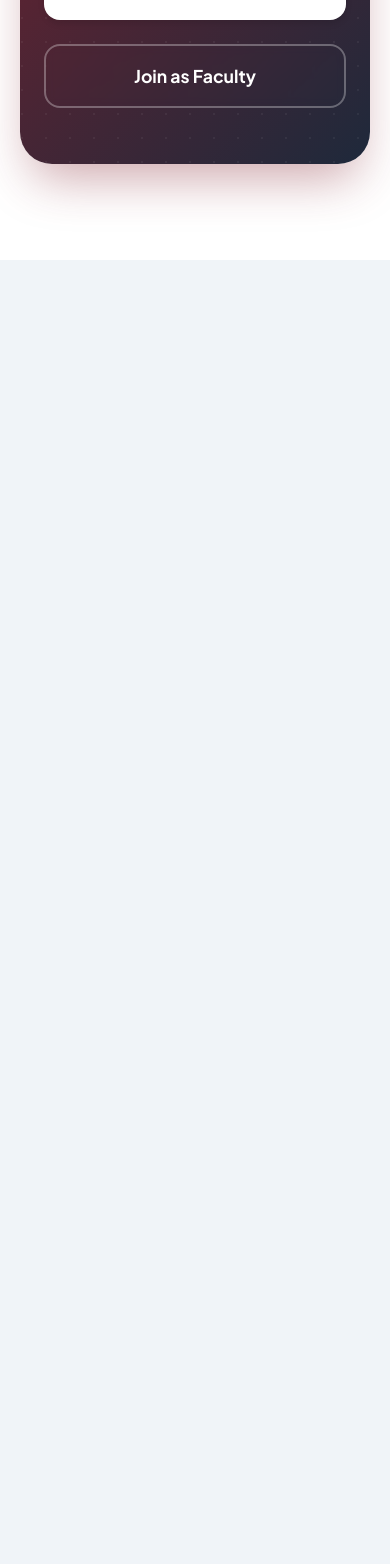
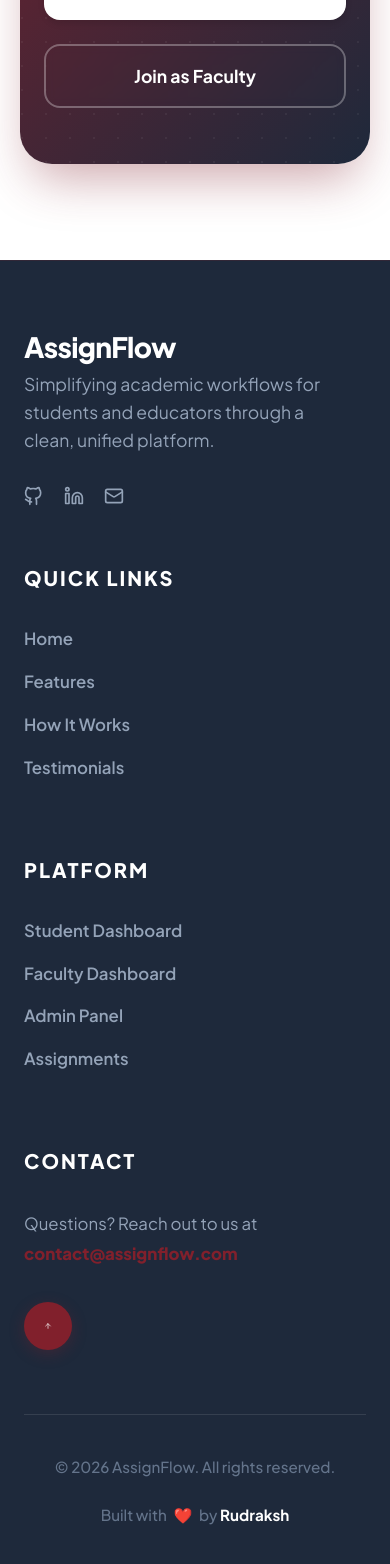
Before and after one commit to Rudrakshsachdev/IILM_AssignFlow, a React (Vite) app in the folder frontend/assignflow/: page / in a window 390 px wide. Shown: the part 8457-10021 px from the top of the page. Before the commit the page ends 8717 px from the top, so only its background shows below. Built offline with nearby package versions, Linux system fonts and the light colour scheme; no server answers.

Commit message:
feat: add responsive footer component and integrate it into the landing page

```diff
--- /dev/null
+++ b/frontend/assignflow/src/components/layout/Footer/Footer.jsx
@@ -0,0 +1,115 @@
+import React from 'react';
+import { motion } from 'framer-motion';
+import { Mail, ArrowUp } from 'lucide-react';
+import styles from './Footer.module.css';
+
+// Inline SVGs for brand icons removed from recent lucide-react versions
+const GithubIcon = ({ size }) => (
+  <svg xmlns="http://www.w3.org/2000/svg" width={size} height={size} viewBox="0 0 24 24" fill="none" stroke="currentColor" strokeWidth="2" strokeLinecap="round" strokeLinejoin="round">
+    <path d="M15 22v-4a4.8 4.8 0 0 0-1-3.24c3-.34 6-1.53 6-6.76a5.5 5.5 0 0 0-1.5-3.89C18.8 3.5 18 2 18 2s-1.5 0-3.5 1.5a13.3 13.3 0 0 0-7 0C5.5 2 4 2 4 2s-.8 1.5-.5 2.11A5.5 5.5 0 0 0 2 8c0 5.23 3 6.42 6 6.76a4.8 4.8 0 0 0-1 3.24v4"></path>
+    <path d="M9 19c-4 1-5-2.5-7-3"></path>
+  </svg>
+);
+
+const LinkedinIcon = ({ size }) => (
+  <svg xmlns="http://www.w3.org/2000/svg" width={size} height={size} viewBox="0 0 24 24" fill="none" stroke="currentColor" strokeWidth="2" strokeLinecap="round" strokeLinejoin="round">
+    <path d="M16 8a6 6 0 0 1 6 6v7h-4v-7a2 2 0 0 0-2-2 2 2 0 0 0-2 2v7h-4v-7a6 6 0 0 1 6-6z"></path>
+    <rect x="2" y="9" width="4" height="12"></rect>
+    <circle cx="4" cy="4" r="2"></circle>
+  </svg>
+);
+
+const FooterColumn = ({ title, links }) => (
+  <div className={styles.column}>
+    <h4 className={styles.columnTitle}>{title}</h4>
+    <ul className={styles.linkList}>
+      {links.map((link, index) => (
+        <li key={index} className={styles.linkItem}>
+          <a href={link.href} className={styles.link}>
+            {link.label}
+          </a>
+        </li>
+      ))}
+    </ul>
+  </div>
+);
+
+const Footer = () => {
+  const scrollToTop = () => {
+    window.scrollTo({ top: 0, behavior: 'smooth' });
+  };
+
+  const quickLinks = [
+    { label: 'Home', href: '#' },
+    { label: 'Features', href: '#features' },
+    { label: 'How It Works', href: '#how-it-works' },
+    { label: 'Testimonials', href: '#testimonials' },
+  ];
+
+  const platformLinks = [
+    { label: 'Student Dashboard', href: '/student-dashboard' },
+    { label: 'Faculty Dashboard', href: '/faculty-dashboard' },
+    { label: 'Admin Panel', href: '/admin' },
+    { label: 'Assignments', href: '/assignments' },
+  ];
+
+  return (
+    <footer className={styles.footer}>
+      <div className={styles.container}>
+        <div className={styles.topSection}>
+          <div className={styles.brandingColumn}>
+            <div className={styles.logo}>
+              <span className={styles.logoText}>AssignFlow</span>
+            </div>
+            <p className={styles.description}>
+              Simplifying academic workflows for students and educators through a clean, unified platform.
+            </p>
+            <div className={styles.socialLinks}>
+              <a href="https://github.com" className={styles.socialIcon} aria-label="Github">
+                <GithubIcon size={20} />
+              </a>
+              <a href="https://linkedin.com" className={styles.socialIcon} aria-label="LinkedIn">
+                <LinkedinIcon size={20} />
+              </a>
+              <a href="mailto:contact@assignflow.com" className={styles.socialIcon} aria-label="Email">
+                <Mail size={20} />
+              </a>
+            </div>
+          </div>
+
+          <FooterColumn title="Quick Links" links={quickLinks} />
+          <FooterColumn title="Platform" links={platformLinks} />
+
+          <div className={styles.column}>
+            <h4 className={styles.columnTitle}>Contact</h4>
+            <p className={styles.contactInfo}>
+              Questions? Reach out to us at <br />
+              <span className={styles.accentText}>contact@assignflow.com</span>
+            </p>
+            <button
+              onClick={scrollToTop}
+              className={styles.scrollBtn}
+              aria-label="Scroll to top"
+            >
+              <ArrowUp size={20} />
+            </button>
+          </div>
+        </div>
+
+        <div className={styles.bottomSection}>
+          <div className={styles.divider}></div>
+          <div className={styles.bottomContent}>
+            <p className={styles.copyright}>
+              © 2026 AssignFlow. All rights reserved.
+            </p>
+            <p className={styles.credits}>
+              Built with <span className={styles.heart}>❤️</span> by <span className={styles.author}>Rudraksh</span>
+            </p>
+          </div>
+        </div>
+      </div>
+    </footer>
+  );
+};
+
+export default Footer;
--- /dev/null
+++ b/frontend/assignflow/src/components/layout/Footer/Footer.module.css
@@ -0,0 +1,183 @@
+.footer {
+  background: var(--bg-dark, #1e293b);
+  color: var(--text-light, #f8fafc);
+  border-top: 1px solid rgba(129, 32, 44, 0.2);
+  padding: 6rem 2rem 3rem;
+  font-family: 'Outfit', sans-serif;
+}
+
+.container {
+  max-width: 1400px;
+  margin: 0 auto;
+}
+
+.topSection {
+  display: grid;
+  grid-template-columns: repeat(4, 1fr);
+  gap: 3rem;
+  margin-bottom: 4rem;
+}
+
+.brandingColumn {
+  display: flex;
+  flex-direction: column;
+}
+
+.logoText {
+  font-size: 1.75rem;
+  font-weight: 850;
+  color: white;
+  margin-bottom: 1.5rem;
+  letter-spacing: -0.025em;
+}
+
+.description {
+  font-size: 1.1rem;
+  line-height: 1.6;
+  color: #94a3b8;
+  margin-bottom: 2rem;
+  max-width: 320px;
+}
+
+.socialLinks {
+  display: flex;
+  gap: 1.25rem;
+}
+
+.socialIcon {
+  color: #94a3b8;
+  transition: all 0.3s ease;
+  display: flex;
+  align-items: center;
+  justify-content: center;
+}
+
+.socialIcon:hover {
+  color: var(--primary-color, #81202c);
+  transform: translateY(-4px);
+}
+
+.columnTitle {
+  font-size: 1.25rem;
+  font-weight: 800;
+  color: white;
+  margin-bottom: 2rem;
+  text-transform: uppercase;
+  letter-spacing: 0.1em;
+}
+
+.linkList {
+  list-style: none;
+  padding: 0;
+  margin: 0;
+}
+
+.linkItem {
+  margin-bottom: 1rem;
+}
+
+.link {
+  color: #94a3b8;
+  text-decoration: none;
+  font-size: 1.05rem;
+  font-weight: 600;
+  transition: all 0.3s ease;
+}
+
+.link:hover {
+  color: var(--primary-color, #81202c);
+  padding-left: 0.5rem;
+}
+
+.contactInfo {
+  font-size: 1.05rem;
+  line-height: 1.8;
+  color: #94a3b8;
+  margin-bottom: 2rem;
+}
+
+.accentText {
+  color: var(--primary-color, #81202c);
+  font-weight: 800;
+}
+
+.scrollBtn {
+  background: var(--primary-color, #81202c);
+  color: white;
+  width: 48px;
+  height: 48px;
+  border-radius: 50%;
+  border: none;
+  display: flex;
+  align-items: center;
+  justify-content: center;
+  cursor: pointer;
+  box-shadow: 0 4px 15px rgba(129, 32, 44, 0.3);
+  transition: all 0.3s cubic-bezier(0.175, 0.885, 0.32, 1.275);
+}
+
+.scrollBtn:hover {
+  transform: scale(1.1) translateY(-5px);
+  box-shadow: 0 8px 25px rgba(129, 32, 44, 0.5);
+}
+
+.bottomSection {
+  margin-top: 4rem;
+}
+
+.divider {
+  width: 100%;
+  height: 1px;
+  background: rgba(255, 255, 255, 0.1);
+  margin-bottom: 2.5rem;
+}
+
+.bottomContent {
+  display: flex;
+  justify-content: space-between;
+  align-items: center;
+}
+
+.copyright {
+  font-size: 0.95rem;
+  color: #64748b;
+  font-weight: 500;
+}
+
+.credits {
+  font-size: 0.95rem;
+  color: #64748b;
+  font-weight: 500;
+}
+
+.heart {
+  color: var(--primary-color, #81202c);
+  margin: 0 0.25rem;
+}
+
+.author {
+  color: white;
+  font-weight: 700;
+}
+
+@media (max-width: 1024px) {
+  .topSection {
+    grid-template-columns: repeat(2, 1fr);
+    gap: 4rem;
+  }
+}
+
+@media (max-width: 640px) {
+  .footer {
+    padding: 4rem 1.5rem 3rem;
+  }
+  .topSection {
+    grid-template-columns: 1fr;
+    gap: 3.5rem;
+  }
+  .bottomContent {
+    flex-direction: column;
+    gap: 1.5rem;
+    text-align: center;
+  }
+}
--- a/frontend/assignflow/src/pages/Landing/Landing.jsx
+++ b/frontend/assignflow/src/pages/Landing/Landing.jsx
@@ -1,12 +1,14 @@
+import Hero from '../../components/Hero/Hero';
+import FeatureSection from '../../components/landing/FeatureSection/FeatureSection';
+import HowItWorksSection from '../../components/landing/HowItWorksSection/HowItWorksSection';
 import StatsSection from '../../components/landing/StatsSection/StatsSection';
 import TestimonialsSection from '../../components/landing/TestimonialsSection/TestimonialsSection';
 import CTASection from '../../components/landing/CTASection/CTASection';
-import Hero from '../../components/Hero/Hero';
-import FeatureSection from '../../components/landing/FeatureSection/FeatureSection';
-import HowItWorksSection from '../../components/landing/HowItWorksSection/HowItWorksSection';
+import Footer from '../../components/layout/Footer/Footer';
 
 const Landing = () => {
   return (
+    <>
       <main className="main-content">
         <Hero />
         <FeatureSection />
@@ -15,6 +17,8 @@ const Landing = () => {
         <TestimonialsSection />
         <CTASection />
       </main>
+      <Footer />
+    </>
   );
 };
 
@@ -22,4 +26,5 @@ const Landing = () => {
 
 
 
+
 export default Landing;
```
Lines whose indentation alone changed are shown as unchanged.
